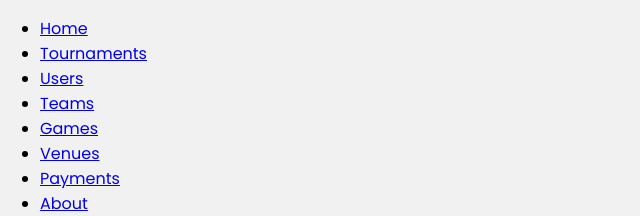
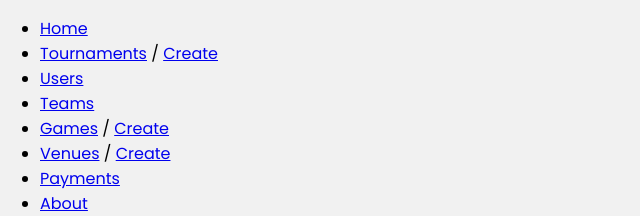
Before and after one commit to Qeme/fyp, a React (Create React App) app in the folder client/: page /tournaments in a window 1280 px wide. Shown: the top 216 px of the page, without its empty margins (0-640 px from the left). Built offline with nearby package versions, Linux system fonts and the light colour scheme; no server answers.

Commit message:
Improving the data that has been deleted by admin (error) in tournament

```diff
--- a/client/src/components/Navbar.js
+++ b/client/src/components/Navbar.js
@@ -7,11 +7,11 @@ function Navbar() {
         <ul>
             {/* now create a link to the Home */}
             <li><Link to="/">Home</Link></li>
-            <li><Link to="/tournaments">Tournaments</Link></li>
+            <li><Link to="/tournaments">Tournaments</Link> / <Link to="/tournaments/create">Create</Link></li>
             <li><Link to="/users">Users</Link></li>
             <li><Link to="/teams">Teams</Link></li>
-            <li><Link to="/games">Games</Link></li>
-            <li><Link to="/venues">Venues</Link></li>
+            <li><Link to="/games">Games</Link> / <Link to="/games/create">Create</Link></li>
+            <li><Link to="/venues">Venues</Link> / <Link to="/venues/create">Create</Link></li>
             <li><Link to="/payments">Payments</Link></li>
             <li><Link to="/about">About</Link></li>
             <li><Link to="/contact">Contact</Link></li>
--- a/client/src/pages/Tournament/Tournament.js
+++ b/client/src/pages/Tournament/Tournament.js
@@ -10,8 +10,8 @@ const Tournament = () => {
   const { id } = useParams();
   // grab the updated tournaments from the GameContext()
   const { tournaments } = useTournamentContext();
-  const { games } = useGameContext()
-  const { venues } = useVenueContext()
+  const { games } = useGameContext();
+  const { venues } = useVenueContext();
   // create 2 useState variables for this particular page
   const [tournament, setTournament] = useState(null);
   const [loading, setLoading] = useState(true);
@@ -35,7 +35,6 @@ const Tournament = () => {
     }
     // after all finish, change back Loading to false
     setLoading(false);
-
   }, [id, tournaments]);
 
   if (loading) {
@@ -50,8 +49,19 @@ const Tournament = () => {
     <div>
       <h2>Tournament ID: {tournament._id}</h2>
       <p>Name: {tournament.name}</p>
-      <p>Game: {games && games.find((g)=>g._id === tournament.meta.game_id).name}</p>
-      <p>Venue: {venues && venues.find((v)=>v._id === tournament.meta.venue_id).building}</p>
+      <p>
+        Game:{" "}
+        {(games &&
+          games.find((g) => g._id === tournament.meta.game_id)?.name) ||
+          "Recently deleted by Admin"}
+      </p>
+
+      <p>
+        Venue:{" "}
+        {(venues &&
+          venues.find((v) => v._id === tournament.meta.venue_id)?.building) ||
+          "Recently deleted by Admin"}
+      </p>
     </div>
   );
 };
--- a/client/src/pages/Tournament/TournamentForm.js
+++ b/client/src/pages/Tournament/TournamentForm.js
@@ -14,6 +14,8 @@ const TournamentForm = () => {
   const [name, setName] = useState("");
   const [game_id, setGameid] = useState("");
   const [venue_id, setVenueid] = useState("");
+  const [stageone, setStageone] = useState({});
+  const [stagetwo, setStagetwo] = useState({});
   // to handle error message, we might use useState as well
   const [error, setError] = useState(null);
   // add additional state for emptyFields
```
